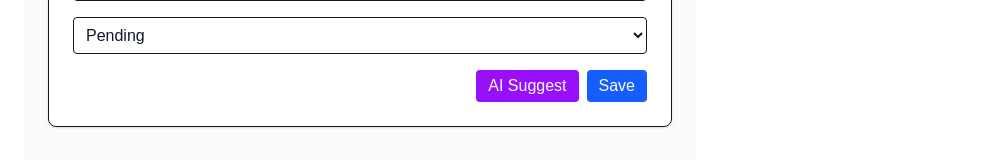
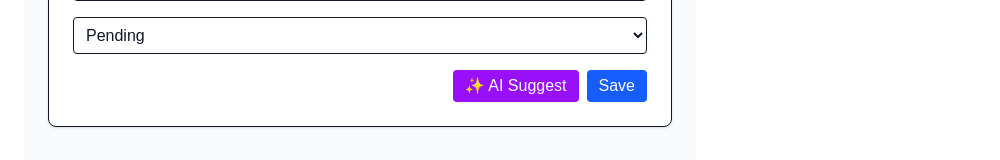
Before and after one commit to tusharharyana/smart-todo-frontend, a Next.js app: page /add-task in a window 1280 px wide. Shown: the part 464-624 px from the top of the page, without its empty margins (280-1280 px from the left). Built offline with nearby package versions, Linux system fonts and the light colour scheme; no server answers.

Commit message:
AI changes for UI added for add-task

```diff
--- a/src/app/add-task/page.tsx
+++ b/src/app/add-task/page.tsx
@@ -28,6 +28,8 @@ export default function AddTaskPage() {
   const [categoryId, setCategoryId] = useState<number | null>(null);
   const [showModal, setShowModal] = useState(false);
   const [newCategoryName, setNewCategoryName] = useState("");
+  const [loadingAI, setLoadingAI] = useState(false);
+  const [aiMessage, setAiMessage] = useState("");
 
   useEffect(() => {
     const fetchContexts = async () => {
@@ -69,6 +71,8 @@ export default function AddTaskPage() {
   };
 
   const handleAISuggestion = async () => {
+    setLoadingAI(true);
+    setAiMessage("Fetching AI suggestions...");
     try {
       const contextTexts = contexts.map((ctx) => ctx.content);
       const res = await api.post("ai/suggest/", {
@@ -80,13 +84,32 @@ export default function AddTaskPage() {
       setPriorityScore(data.priority_score);
       setDeadline(data.suggested_deadline);
       setDescription(data.improved_description);
+      setAiMessage("AI suggestions applied ✅");
+
       const matchedCategory = categories.find(
         (cat) =>
           cat.name.toLowerCase() === data.recommended_category?.toLowerCase()
       );
-      if (matchedCategory) setCategoryId(matchedCategory.id);
+
+      if (matchedCategory) {
+        setCategoryId(matchedCategory.id);
+      } else if (data.recommended_category?.trim()) {
+        try {
+          const res = await api.post("/categories/", {
+            name: data.recommended_category.trim(),
+          });
+          const newCat = res.data;
+          setCategories([...categories, newCat]);
+          setCategoryId(newCat.id);
+        } catch (err) {
+          console.error("Error creating recommended category:", err);
+        }
+      }
     } catch (err) {
       console.error("AI suggestion error", err);
+      setAiMessage("AI suggestion failed ");
+    } finally {
+      setLoadingAI(false);
     }
   };
 
@@ -165,13 +188,24 @@ export default function AddTaskPage() {
           <option value="done">Done</option>
         </select>
 
+        {aiMessage && (
+          <div className="text-sm text-center text-blue-500 dark:text-blue-300">
+            {aiMessage}
+          </div>
+        )}
+
         <div className="flex gap-2 justify-end">
           <button
             type="button"
             onClick={handleAISuggestion}
-            className="bg-purple-600 text-white px-3 py-1 rounded hover:bg-purple-700"
+            disabled={loadingAI}
+            className={`px-3 py-1 rounded text-white ${
+              loadingAI
+                ? "bg-purple-400 cursor-not-allowed"
+                : "bg-purple-600 hover:bg-purple-700"
+            }`}
           >
-            AI Suggest
+            {loadingAI ? "Loading AI..." : "✨ AI Suggest"}
           </button>
           <button
             type="submit"
@@ -181,6 +215,7 @@ export default function AddTaskPage() {
           </button>
         </div>
       </form>
+
       {showModal && (
         <div className="fixed inset-0 bg-black bg-opacity-50 flex justify-center items-center z-50">
           <div className="bg-white dark:bg-gray-800 p-6 rounded shadow max-w-sm w-full text-gray-900 dark:text-white">
```
